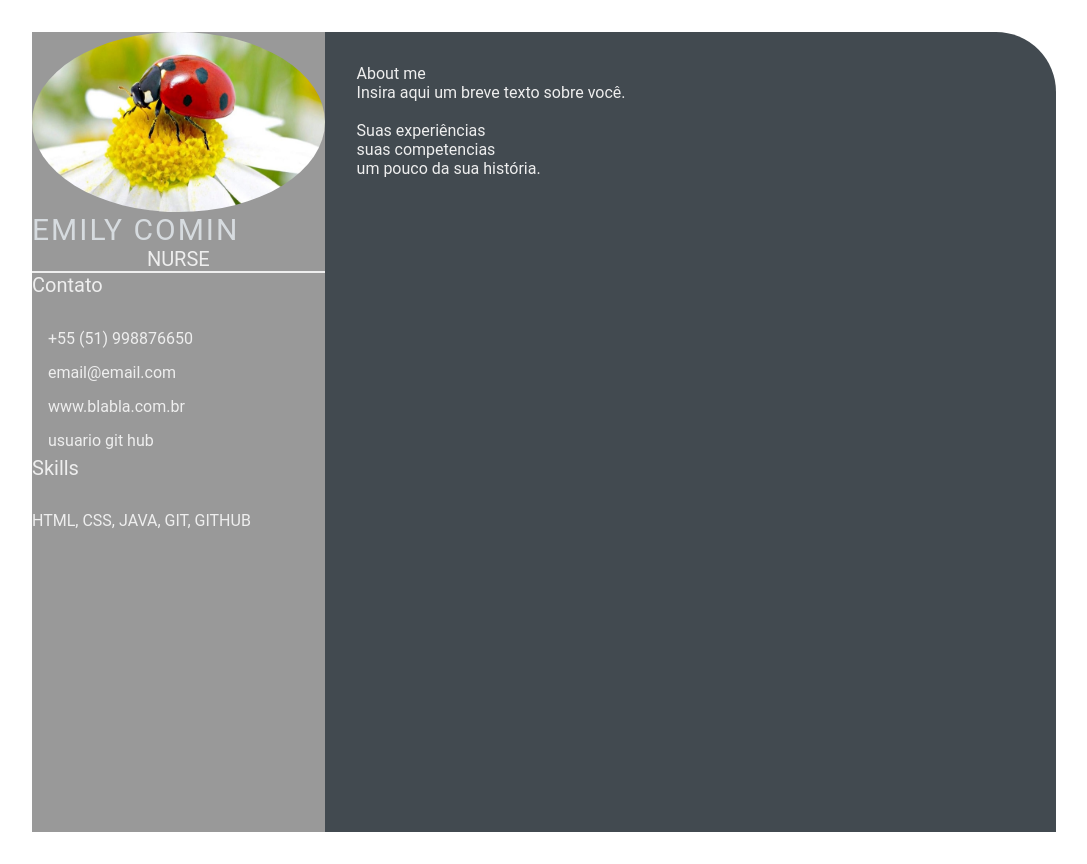
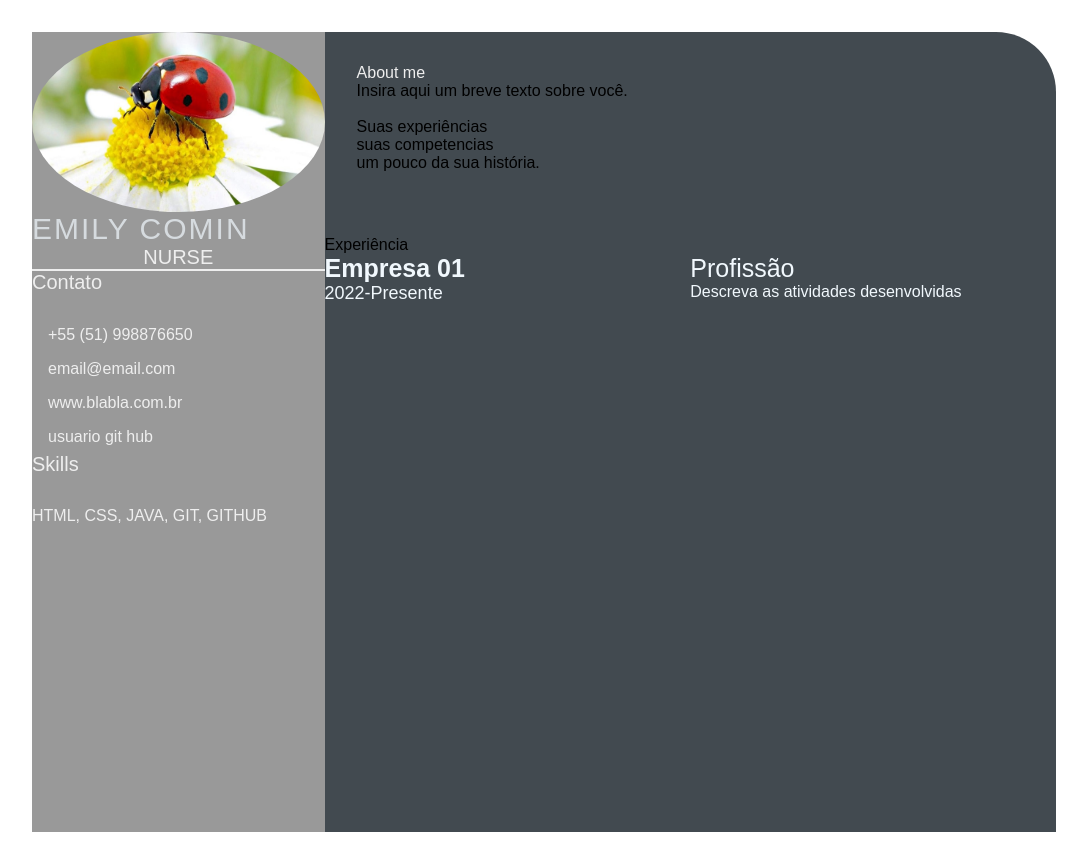
Before and after one commit to emilycomin/devvweekgit.github.io, a plain HTML site: page index.html in a window 1280 px wide. Shown: the whole page, without its empty margins (96-1183 px from the left). Drawn offline with Linux system fonts and the light colour scheme.

Commit message:
featured: update index.html and styles.css

```diff
--- a/index.html
+++ b/index.html
@@ -48,6 +48,21 @@
                             </p>
                 </section>
             </div>
+            <section class="experience gap">
+                <div clas="right-title">Experiência </div>
+                    <div class="experience-contents">
+                        <div class="exp-right">
+                            <p class="exp-company-name">Empresa 01</p>
+                            <p class="exp-time-period">2022-Presente</p>
+
+                        </div>
+                        <div class="exp-left">
+                            <p class="exp-position">Profissão</p>
+                            <p class="exp-description">Descreva as atividades desenvolvidas</p>
+                        </div>
+                    </div>
+
+                </div>
         </section>
     </main>
 </body>
--- a/style.css
+++ b/style.css
@@ -3,7 +3,7 @@
     padding: 0;
     box-sizing: border-box;
     list-style: none;
-    font-family: 'Roboto', sans-serif;
+    font-family: 'Nunito', sans-serif;
 }
 
 .resume-contents {
@@ -25,7 +25,6 @@
     height: 100%;
     background-color: #424a50;
     border-radius: 0px 60px 0px 0px;
-    color: #eeeeee;
 }
 
 .left-section-contents{
@@ -36,6 +35,7 @@
     width: 100%;
     border-bottom: 2px solid #eeeeee;
 }
+
 
 .profile-image {
     height: 180px;
@@ -106,3 +106,38 @@
     font-size: 18px;
     color: #eeeeee;
 }
+
+.experience-contents,
+.education-contents,
+.awards-contents {
+    display: grid;
+    grid-template-columns: repeat(2, 1fr);
+    padding-bottom: 2rem;
+    color: #F1F8FD;
+}
+
+.exp-company-name,
+.education-school-name,
+.awards-company-name {
+    font-size: 25px;
+    font-weight: bold;
+}
+
+.exp-time-period,
+.educationp-time-period,
+.awards-time-period {
+    font-size: 18px;
+}
+
+.exp-position,
+.education-subject,
+.awards-name {
+    font-size: 25px;
+}
+
+.exp-desc,
+.education-desc,
+.awards-desc {
+    font-size: 16px;
+    padding-left: 5px;
+}
```
